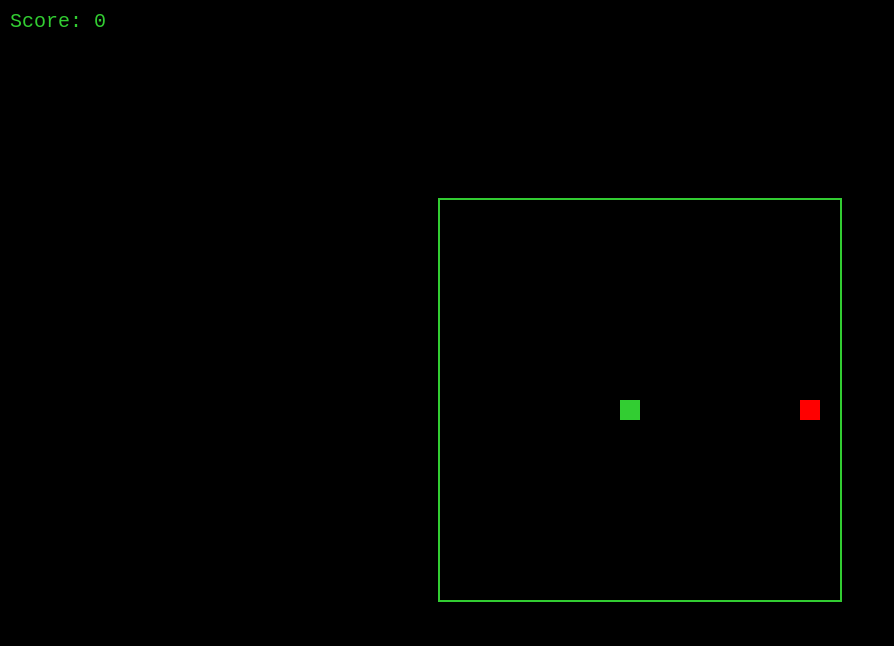
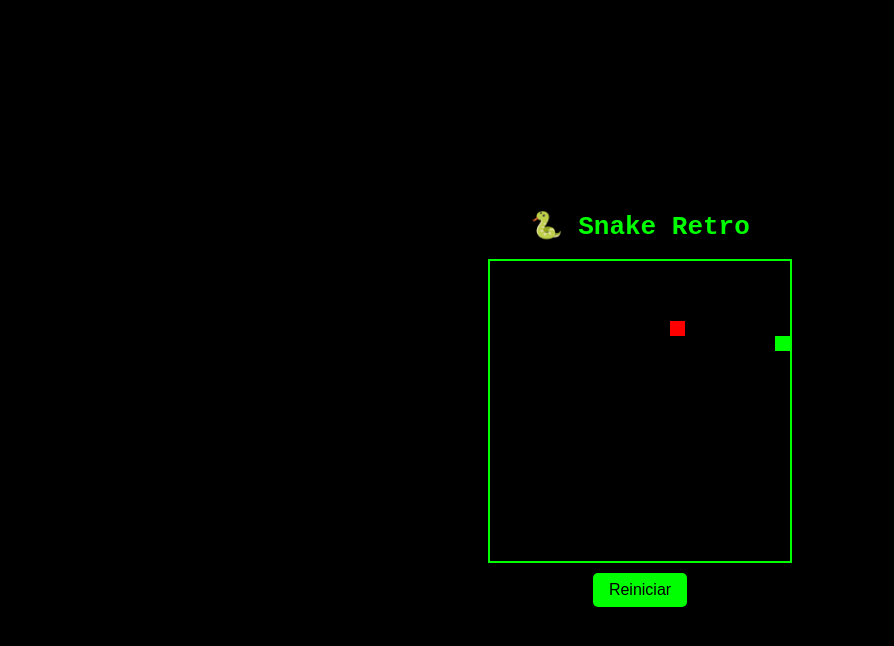
Before and after one commit to ivancastro202352-ctrl/snake-retro, a plain HTML site: page index.html in a window 1280 px wide. Shown: the whole page, without its empty margins (0-894 px from the left). Drawn offline with Linux system fonts and the light colour scheme.

Commit message:
Juego Snake con gestos y botón reiniciar

```diff
--- a/index.html
+++ b/index.html
@@ -1,64 +1,68 @@
 <!DOCTYPE html>
-<html lang="en">
+<html lang="es">
 <head>
   <meta charset="UTF-8">
   <meta name="viewport" content="width=device-width, initial-scale=1.0">
   <title>Snake Retro</title>
   <style>
     body {
+      margin: 0;
+      display: flex;
+      flex-direction: column;
+      align-items: center;
+      justify-content: center;
       background: black;
-      display: flex;
-      justify-content: center;
-      align-items: center;
+      color: lime;
+      font-family: monospace;
       height: 100vh;
-      margin: 0;
-      color: limegreen;
-      font-family: monospace;
+      overflow: hidden;
     }
     canvas {
+      border: 2px solid lime;
       background: black;
-      border: 2px solid limegreen;
-      image-rendering: pixelated;
     }
-    #score {
-      position: absolute;
-      top: 10px;
-      left: 10px;
-      font-size: 20px;
+    #reiniciar {
+      margin-top: 10px;
+      padding: 8px 16px;
+      background: lime;
+      color: black;
+      border: none;
+      font-size: 16px;
+      cursor: pointer;
+      border-radius: 5px;
     }
   </style>
 </head>
 <body>
-  <div id="score">Score: 0</div>
-  <canvas id="game" width="400" height="400"></canvas>
+  <h1>🐍 Snake Retro</h1>
+  <canvas id="gameCanvas" width="300" height="300"></canvas>
+  <button id="reiniciar">Reiniciar</button>
 
   <script>
-    const canvas = document.getElementById("game");
+    const canvas = document.getElementById("gameCanvas");
     const ctx = canvas.getContext("2d");
-    const box = 20;
-    let snake = [{x: 9 * box, y: 10 * box}];
-    let food = {
-      x: Math.floor(Math.random()*20) * box,
-      y: Math.floor(Math.random()*20) * box
-    };
-    let d;
-    let score = 0;
+    const box = 15;
+    let snake, direction, food, game;
 
-    document.addEventListener("keydown", direction);
+    function iniciarJuego() {
+      snake = [{x: 5 * box, y: 5 * box}];
+      direction = "RIGHT";
+      food = {
+        x: Math.floor(Math.random() * (canvas.width/box)) * box,
+        y: Math.floor(Math.random() * (canvas.height/box)) * box
+      };
+      clearInterval(game);
+      game = setInterval(draw, 100);
+    }
 
-    function direction(event) {
-      if(event.keyCode == 37 && d != "RIGHT") d = "LEFT";
-      else if(event.keyCode == 38 && d != "DOWN") d = "UP";
-      else if(event.keyCode == 39 && d != "LEFT") d = "RIGHT";
-      else if(event.keyCode == 40 && d != "UP") d = "DOWN";
-    }
+    document.getElementById("reiniciar").addEventListener("click", iniciarJuego);
 
     function draw() {
       ctx.fillStyle = "black";
-      ctx.fillRect(0, 0, 400, 400);
+      ctx.fillRect(0, 0, canvas.width, canvas.height);
 
-      for(let i=0; i<snake.length; i++){
-        ctx.fillStyle = "limegreen";
+      for (let i = 0; i < snake.length; i++) {
+        ctx.fillStyle = i === 0 ? "lime" : "green";
         ctx.fillRect(snake[i].x, snake[i].y, box, box);
       }
 
@@ -68,42 +72,66 @@
       let snakeX = snake[0].x;
       let snakeY = snake[0].y;
 
-      if(d == "LEFT") snakeX -= box;
-      if(d == "UP") snakeY -= box;
-      if(d == "RIGHT") snakeX += box;
-      if(d == "DOWN") snakeY += box;
+      if (direction === "LEFT") snakeX -= box;
+      if (direction === "UP") snakeY -= box;
+      if (direction === "RIGHT") snakeX += box;
+      if (direction === "DOWN") snakeY += box;
 
-      if(snakeX == food.x && snakeY == food.y){
-        score++;
-        document.getElementById("score").innerText = "Score: " + score;
+      if (snakeX === food.x && snakeY === food.y) {
         food = {
-          x: Math.floor(Math.random()*20) * box,
-          y: Math.floor(Math.random()*20) * box
+          x: Math.floor(Math.random() * (canvas.width/box)) * box,
+          y: Math.floor(Math.random() * (canvas.height/box)) * box
         };
       } else {
         snake.pop();
       }
 
-      let newHead = {x: snakeX, y: snakeY};
+      let newHead = { x: snakeX, y: snakeY };
 
-      if(snakeX < 0 || snakeY < 0 || snakeX >= 400 || snakeY >= 400 || collision(newHead, snake)){
+      if (
+        snakeX < 0 || snakeY < 0 ||
+        snakeX >= canvas.width || snakeY >= canvas.height ||
+        snake.some(segment => segment.x === newHead.x && segment.y === newHead.y)
+      ) {
         clearInterval(game);
-        alert("💀 Game Over! Score: " + score);
+        alert("¡Game Over!");
+        return;
       }
 
       snake.unshift(newHead);
     }
 
-    function collision(head, array){
-      for(let i=0; i<array.length; i++){
-        if(head.x == array[i].x && head.y == array[i].y){
-          return true;
-        }
+    document.addEventListener("keydown", event => {
+      if (event.key === "ArrowLeft" && direction !== "RIGHT") direction = "LEFT";
+      if (event.key === "ArrowUp" && direction !== "DOWN") direction = "UP";
+      if (event.key === "ArrowRight" && direction !== "LEFT") direction = "RIGHT";
+      if (event.key === "ArrowDown" && direction !== "UP") direction = "DOWN";
+    });
+
+    // Gestos táctiles
+    let startX, startY;
+    canvas.addEventListener("touchstart", e => {
+      startX = e.touches[0].clientX;
+      startY = e.touches[0].clientY;
+    });
+
+    canvas.addEventListener("touchend", e => {
+      let endX = e.changedTouches[0].clientX;
+      let endY = e.changedTouches[0].clientY;
+
+      let diffX = endX - startX;
+      let diffY = endY - startY;
+
+      if (Math.abs(diffX) > Math.abs(diffY)) {
+        if (diffX > 0 && direction !== "LEFT") direction = "RIGHT";
+        else if (diffX < 0 && direction !== "RIGHT") direction = "LEFT";
+      } else {
+        if (diffY > 0 && direction !== "UP") direction = "DOWN";
+        else if (diffY < 0 && direction !== "DOWN") direction = "UP";
       }
-      return false;
-    }
+    });
 
-    let game = setInterval(draw, 100);
+    iniciarJuego();
   </script>
 </body>
 </html>
```
